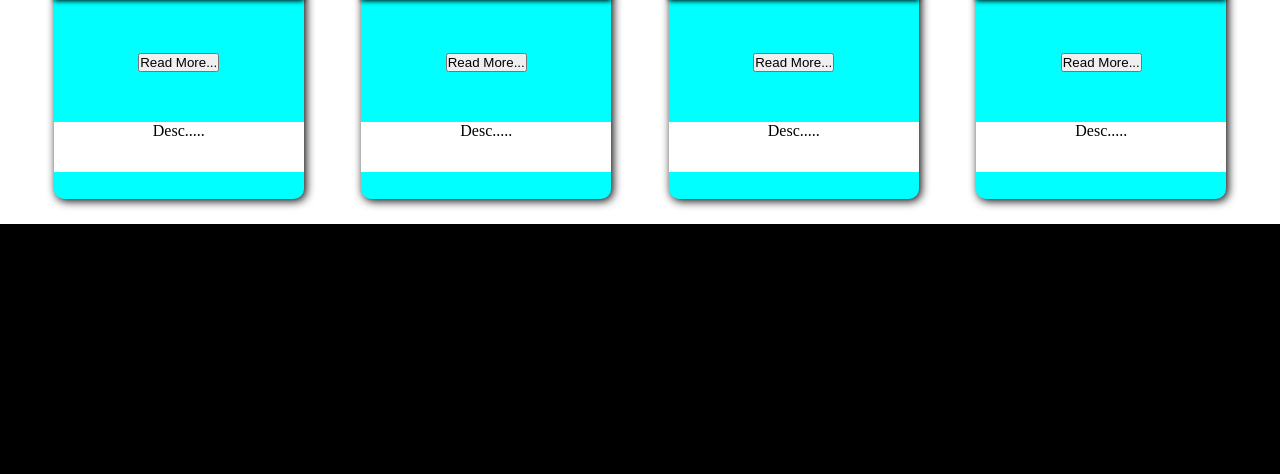
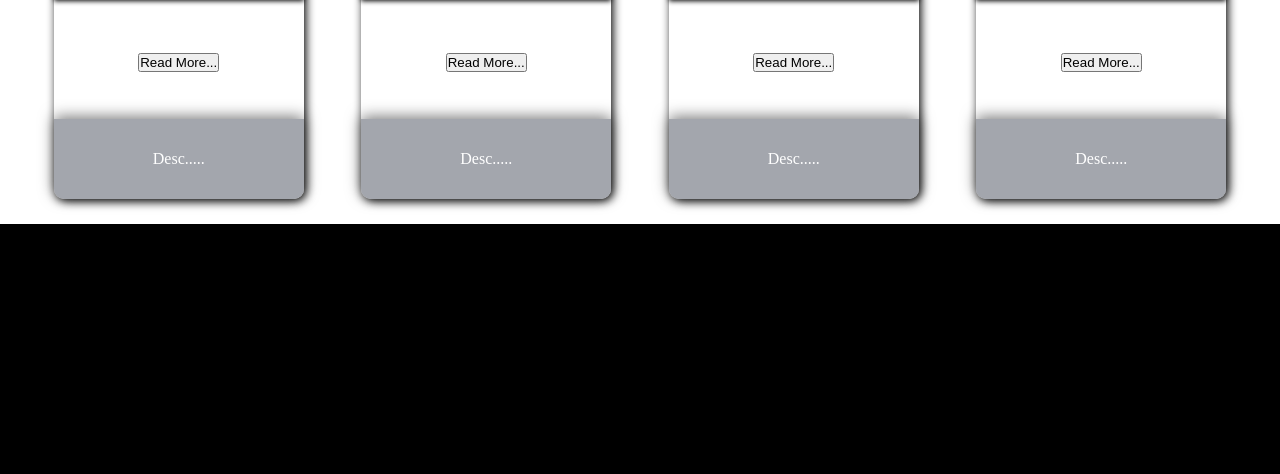
Before and after one commit to Faisalbaig1998/MyWebsite, a PHP site: page / in a window 1280 px wide. Shown: the part 1366-1840 px from the top of the page. Run offline with PHP 8.4, Linux system fonts and the light colour scheme; some web fonts are replaced.

Commit message:
made card look good

```diff
--- a/css/style.css
+++ b/css/style.css
@@ -110,11 +110,12 @@
 }
 
 .card {
+  position: relative;
   border-radius: 10px;
   box-shadow: 2px 2px 10px black;
   width: 250px;
   height: 400px;
-  background-color: aqua;
+  /* background-color: aqua; */
 }
 .card img {
   box-shadow: 0px 2px 5px black;
@@ -124,11 +125,20 @@
 }
 
 .card-desc {
+  box-shadow: 0px -2px 15px rgba(0, 0, 0, 0.541);
+  display: flex;
+  justify-content: center;
+  align-items: center;
+  background-color: rgb(163 166 173);
+  position: absolute;
+  bottom:0px;
   text-align: center;
+  color: white;
   margin-top: 50px;
-  height: 50px;
+  height: 80px;
   width: 100%;
-  background-color: white;
+  border-bottom-right-radius: 10px;
+  border-bottom-left-radius: 10px;
 }
 
 .button {
```
